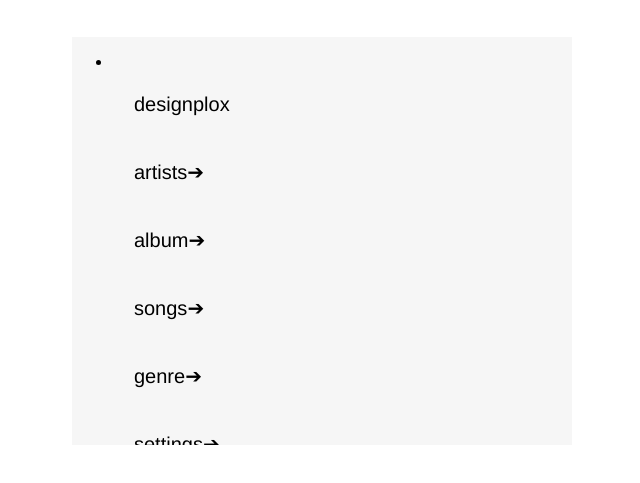
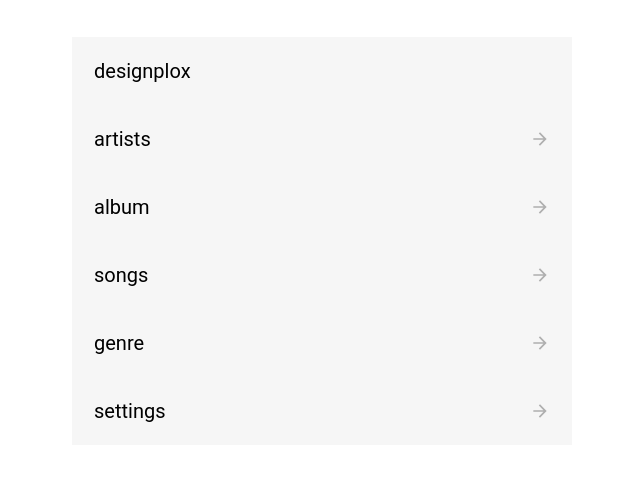
Before and after one commit to joscar11/chanel-menu-component, a React app: page / in a window 1280 px wide. Shown: the part 159-642 px from the top of the page, without its empty margins (318-958 px from the left). Built offline with nearby package versions, Linux system fonts and the light colour scheme.

Commit message:
match design with pure CSS

```diff
--- a/package.json
+++ b/package.json
@@ -16,7 +16,8 @@
     "type": "commonjs",
     "dependencies": {
         "react": "^19.1.0",
-        "react-dom": "^19.1.0"
+        "react-dom": "^19.1.0",
+        "react-icons": "^5.5.0"
     },
     "devDependencies": {
         "@types/react": "^19.1.2",
--- a/src/App.tsx
+++ b/src/App.tsx
@@ -8,11 +8,7 @@ import HomePage from '@pages/HomePage';
 const App = () => {
     //! Render ----------------------------------------------------------------------------
 
-    return (
-        <div className="app">
-            <HomePage />
-        </div>
-    );
+    return <HomePage />;
 };
 
 //! Exports -----------------------------------------------------------------------------
--- /dev/null
+++ b/src/components/ChanelMenu/ChanelMenu.module.scss
@@ -0,0 +1,8 @@
+.menuWrapper {
+    width: 500px;
+    height: 408px;
+    position: relative;
+    overflow: hidden;
+    background-color: #f6f6f6;
+    transition: height 0.3s ease;
+}
--- /dev/null
+++ b/src/components/ChanelMenu/ChanelMenu.tsx
@@ -0,0 +1,97 @@
+//! Imports ------------------------------------------------------------------------------
+
+// React
+import React, { useState, useEffect, useRef, useCallback, useMemo } from 'react';
+
+// Components
+import Menu from './Menu';
+
+// Types
+import { MenuItemType } from './types';
+
+// Styles
+import styles from './ChanelMenu.module.scss';
+
+//! Component ---------------------------------------------------------------------------
+
+interface ChanelMenuProps {
+    items: MenuItemType[];
+}
+
+const ChanelMenu = ({ items }: ChanelMenuProps) => {
+    //! Hooks ------------------------------------------------------------------------------
+
+    const [menuHistory, setMenuHistory] = useState<MenuItemType[][]>([items]);
+    const [activeIndex, setActiveIndex] = useState(0);
+    const [isAnimating, setIsAnimating] = useState(false);
+    const animationTimeoutRef = useRef<NodeJS.Timeout | null>(null);
+
+    //! Logic ------------------------------------------------------------------------------
+
+    /**
+     * Handle the click on a menu item.
+     * If the item has children, navigate forward.
+     *
+     * @param item The menu item that was clicked
+     */
+    const handleItemClick = useCallback(
+        (item: MenuItemType) => {
+            if (item.children && !isAnimating) {
+                setIsAnimating(true);
+                setMenuHistory((prev) => [...prev.slice(0, -1)] as MenuItemType[][]);
+
+                animationTimeoutRef.current = setTimeout(() => {
+                    setActiveIndex((prev) => prev + 1);
+                    setIsAnimating(false);
+                }, 0);
+            }
+        },
+        [isAnimating]
+    );
+
+    /**
+     * Handle the back navigation.
+     * Move one level up in the history.
+     */
+    const handleBack = useCallback(() => {
+        if (menuHistory.length > 1 && !isAnimating) {
+            setIsAnimating(true);
+            setActiveIndex((prev) => prev - 1);
+
+            animationTimeoutRef.current = setTimeout(() => {
+                setMenuHistory((prev) => prev.slice(0, -1));
+                setIsAnimating(false);
+            }, 300); // Match animation duration
+        }
+    }, [isAnimating, menuHistory]);
+
+    // Cleanup timeout on unmount
+    useEffect(() => {
+        return () => {
+            if (animationTimeoutRef.current) {
+                clearTimeout(animationTimeoutRef.current);
+            }
+        };
+    }, []);
+
+    //! Render ----------------------------------------------------------------------------
+
+    const renderedMenus = useMemo(() => {
+        return menuHistory.map((menu, index) => (
+            <Menu
+                key={index}
+                items={menu}
+                onItemClick={handleItemClick}
+                onBack={handleBack}
+                showBack={index > 0}
+                position={index < activeIndex ? 'left' : index > activeIndex ? 'right' : 'active'}
+            />
+        ));
+    }, [menuHistory, activeIndex, handleItemClick, handleBack]);
+
+    return <div className={styles.menuWrapper}>{renderedMenus}</div>;
+};
+
+//! Exports -----------------------------------------------------------------------------
+
+export default ChanelMenu;
--- /dev/null
+++ b/src/components/ChanelMenu/Menu.tsx
@@ -0,0 +1,48 @@
+//! Imports ------------------------------------------------------------------------------
+
+// React
+import React from 'react';
+
+// Types
+import { MenuItemType } from './types';
+
+// Styles
+import styles from './Menu.module.scss';
+
+// Icons
+import { MdArrowForward, MdArrowBack } from 'react-icons/md';
+
+//! Component ---------------------------------------------------------------------------
+
+interface MenuProps {
+    items: MenuItemType[];
+    onItemClick: (item: MenuItemType) => void;
+    onBack?: () => void;
+    showBack?: boolean;
+    position: 'left' | 'active' | 'right';
+}
+
+const Menu = ({ items, onItemClick, onBack, showBack = false, position }: MenuProps) => {
+    //! Render ----------------------------------------------------------------------------
+
+    return (
+        <div className={`${styles.menuContainer} ${styles[position]}`}>
+            {showBack && (
+                <div className={styles.menuBackItem} onClick={onBack}>
+                    <MdArrowBack className={styles.menuArrow} />
+                </div>
+            )}
+
+            {items.map((item, index) => (
+                <div key={index} className={styles.menuItem} onClick={() => onItemClick(item)}>
+                    <span>{item.label}</span>
+                    {item.children && <MdArrowForward className={styles.menuArrow} />}
+                </div>
+            ))}
+        </div>
+    );
+};
+
+//! Exports -----------------------------------------------------------------------------
+
+export default Menu;
--- a/src/components/Menu/Menu.tsx
+++ /dev/null
@@ -1,85 +0,0 @@
-//! Imports ------------------------------------------------------------------------------
-
-// React
-import { useState, useEffect } from 'react';
-
-// Styles
-import styles from './Menu.module.scss';
-
-// Types
-import { MenuItemType, MenuProps } from './types';
-
-// Components
-import MenuItem from './MenuItem';
-
-//! Component ---------------------------------------------------------------------------
-
-const Menu = ({ items }: MenuProps) => {
-    //! Hooks -----------------------------------------------------------------------------
-
-    const [currentItems, setCurrentItems] = useState<MenuItemType[]>(items);
-    const [history, setHistory] = useState<MenuItemType[][]>([]);
-
-    // reset history properly when go back to the main menu
-    useEffect(() => {
-        if (currentItems === items) {
-            setHistory([]);
-        }
-    }, [currentItems, items]);
-
-    //! Handlers --------------------------------------------------------------------------
-
-    /**
-     * Handle the click on a menu item.
-     * If the item has children, navigates into the submenu.
-     *
-     * @param item The menu item that was clicked
-     */
-    const handleItemClick = (item: MenuItemType) => {
-        if (item.children && item.children.length > 0) {
-            // If item has submenu => we save the history
-            setHistory((prev) => [...prev, currentItems]);
-            setCurrentItems(item.children);
-        }
-    };
-
-    /**
-     * Handle the click on the back button.
-     * Navigates back to the previous menu level.
-     */
-    const handleBack = () => {
-        if (history.length > 0) {
-            const previousItems = history[history.length - 1]; // get last menu saved
-            setCurrentItems(previousItems); //display previous menu
-            setHistory((prev) => prev.slice(0, prev.length - 1)); // clean history
-        }
-    };
-
-    //! Render ----------------------------------------------------------------------------
-    return (
-        <nav className={styles.menu}>
-            {/* Manage animations when an element enters or leaves the DOM */}
-            {/* to animate React component */}
-            <ul
-                key={currentItems.map((i) => i.id).join('-')} // Unique key for AnimatePresence
-                className={styles.menuList}>
-                <li className={styles.menuHeader}>
-                    {history.length > 0 && (
-                        <button className={styles.arrowBackButton} onClick={handleBack}>
-                            ←
-                        </button>
-                    )}
-                </li>
-                {currentItems.map((item, index) => (
-                    <li key={item.id} className={styles.menuItem} onClick={() => handleItemClick(item)}>
-                        <MenuItem key={item.id} item={item} onClick={handleItemClick} />
-                    </li>
-                ))}
-            </ul>
-        </nav>
-    );
-};
-
-//! Exports -----------------------------------------------------------------------------
-
-export default Menu;
--- a/src/pages/HomePage.tsx
+++ b/src/pages/HomePage.tsx
@@ -4,7 +4,7 @@
 import React from 'react';
 
 // Components
-import Menu from '@components/Menu/Menu';
+import ChanelMenu from '@components/ChanelMenu/ChanelMenu';
 
 // Data
 import { menuItems } from '@data/menuData';
@@ -20,7 +20,7 @@ const HomePage = () => {
     return (
         <div className={styles.page}>
             <div className={styles.menuWrapper}>
-                <Menu items={menuItems} />
+                <ChanelMenu items={menuItems} />
             </div>
         </div>
     );
```
Also changed, not shown: src/components/ChanelMenu/Menu.module.scss (renamed from src/components/Menu/Menu.module.scss), src/components/ChanelMenu/MenuItem.tsx (renamed from src/components/Menu/MenuItem.tsx), src/components/ChanelMenu/types.ts (renamed from src/components/Menu/types.ts), 1 other file (tests, documents, lock files or other folders).
